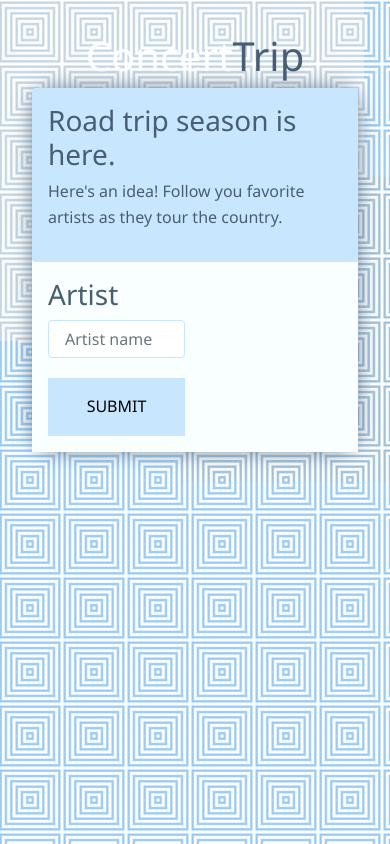
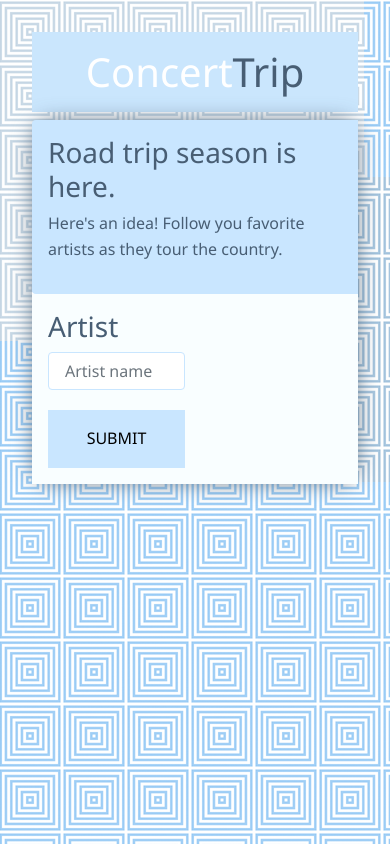
Before and after one commit to DanteFragapane/ConcertTrip, a plain HTML site: page index.html in a window 390 px wide. Drawn offline with nearby package versions, Linux system fonts and the light colour scheme; files that its build step writes are made by us from their sources; files whose address does not match are found by name.

Commit message:
added col classes to appended table for smallscreen responsiveness, added paddig and bg color to logo element

```diff
--- a/assets/css/style.css
+++ b/assets/css/style.css
@@ -1,5 +1,9 @@
 *{
   box-sizing: border-box;
+}
+
+.logo{
+  margin-bottom: 1rem;
 }
 
 body{
@@ -19,7 +23,9 @@ body{
 }
 
 .brand{
+  padding: 1rem;
   text-align: center;
+  background: #CAE6FD
 }
 
 .brand span{
--- a/assets/javascript/app.js
+++ b/assets/javascript/app.js
@@ -116,7 +116,7 @@ const createTable = function createTable(venueList) {
   })
   $('#events').html('')
   const $table = $('<table>', {
-    class: 'table table-hover rounded col-12',
+    class: 'table table-hover rounded col-xs col-12',
     id: 'table'
   })
 
--- a/index.html
+++ b/index.html
@@ -22,7 +22,7 @@
 <body>
   <div class="container">
 
-    <h1 class="brand"><a href="" id='logo'><span>Concert</span>Trip</a></h1>
+    <h1 class="brand"><a href="" id='logo' class='logo'><span>Concert</span>Trip</a></h1>
 
     <div class="wrapper animated bounceInLeft rounded">
 
@@ -48,7 +48,7 @@
         <div class="row">
           <div id="results"></div>
         </div>
-        <div class="">
+        <div >
           <div id="events"></div>
         </div>
       </div>
```
